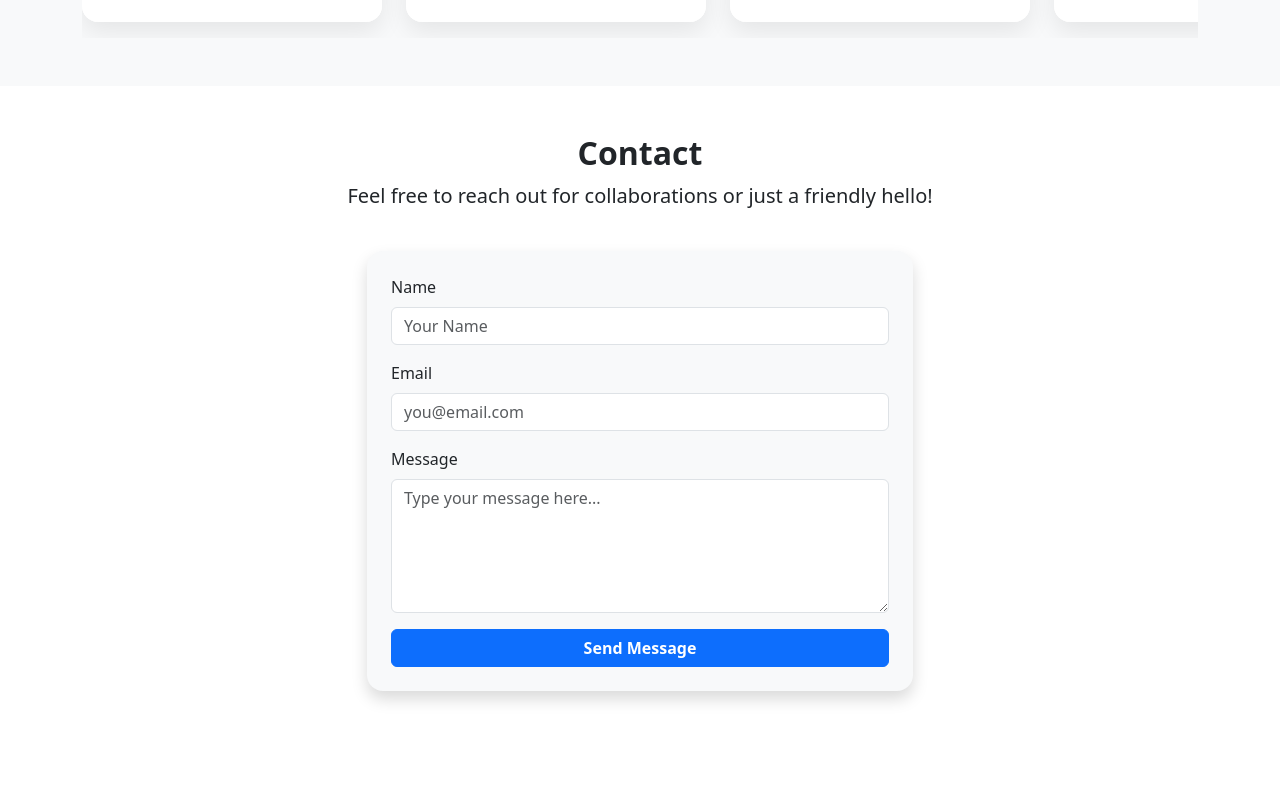
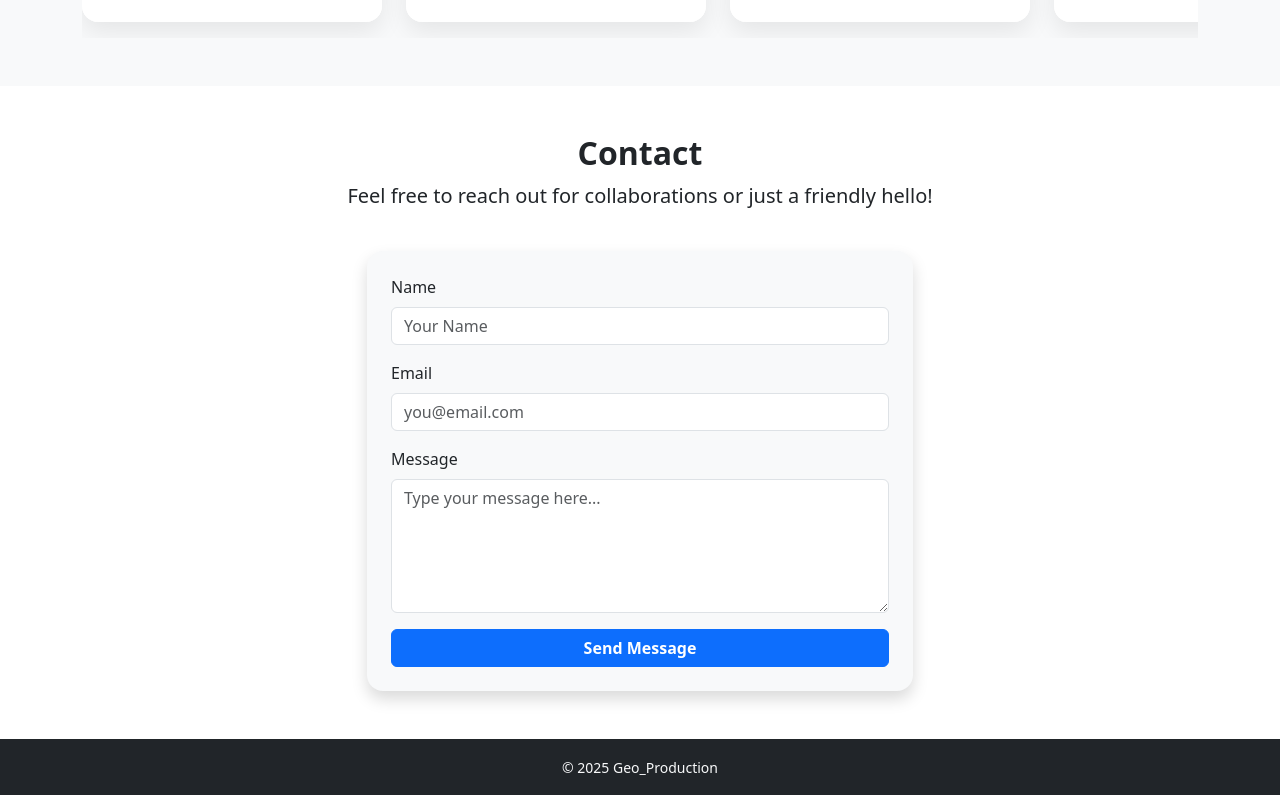
Before and after one commit to gkurkjian/Geos_Portfolio, a Next.js app: page / in a window 1280 px wide. Shown: the part 2859-3654 px from the top of the page. Before the commit the page ends 3598 px from the top, so only its background shows below. Built offline with nearby package versions, Linux system fonts and the light colour scheme.

Commit message:
fourteenth commit: Add Footer component to the main page layout

```diff
--- /dev/null
+++ b/components/Footer.js
@@ -0,0 +1,16 @@
+import React from "react";
+import { Container, Row, Col } from "react-bootstrap";
+
+export default function Footer() {
+  return (
+    <footer className="bg-dark text-light py-3">
+      <Container>
+        <Row className="justify-content-center">
+          <Col md="auto" className="text-center">
+            <small>© 2025 Geo_Production</small>
+          </Col>
+        </Row>
+      </Container>
+    </footer>
+  );
+}
--- a/pages/index.js
+++ b/pages/index.js
@@ -6,6 +6,7 @@ import Experience from '../components/Experience';
 import Projects from '../components/Projects';
 import Skills from '../components/Skills';
 import Contact from '../components/Contact';
+import Footer from '../components/Footer';
 
 
 export default function IndexPage() {
@@ -19,6 +20,7 @@ export default function IndexPage() {
         <section id="experience"><Experience /></section>
         <section id="projects"><Projects /></section>
         <section id="contact"><Contact /></section>
+        <section id="footer"><Footer /></section>
       </main>
     </>
   );
```
